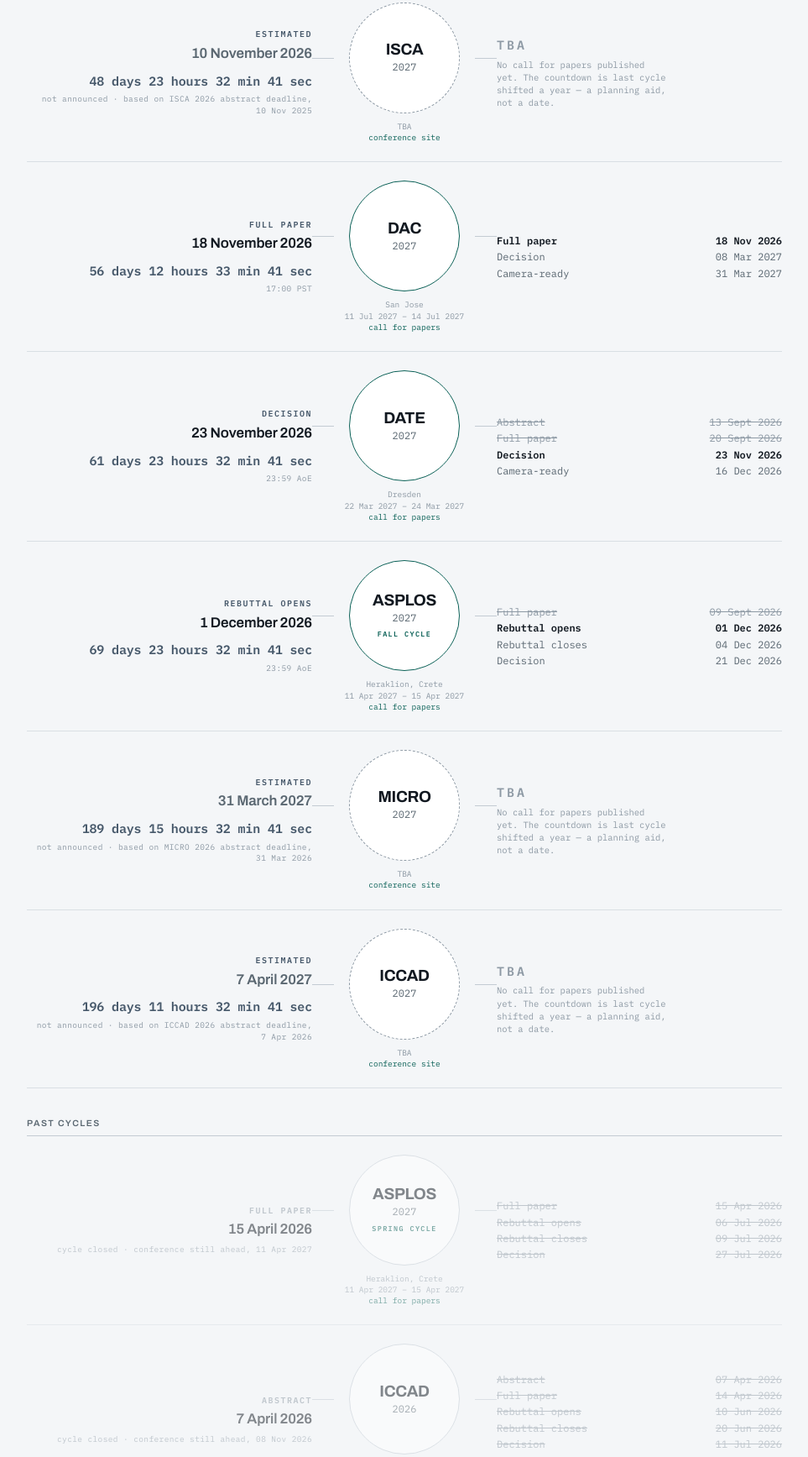
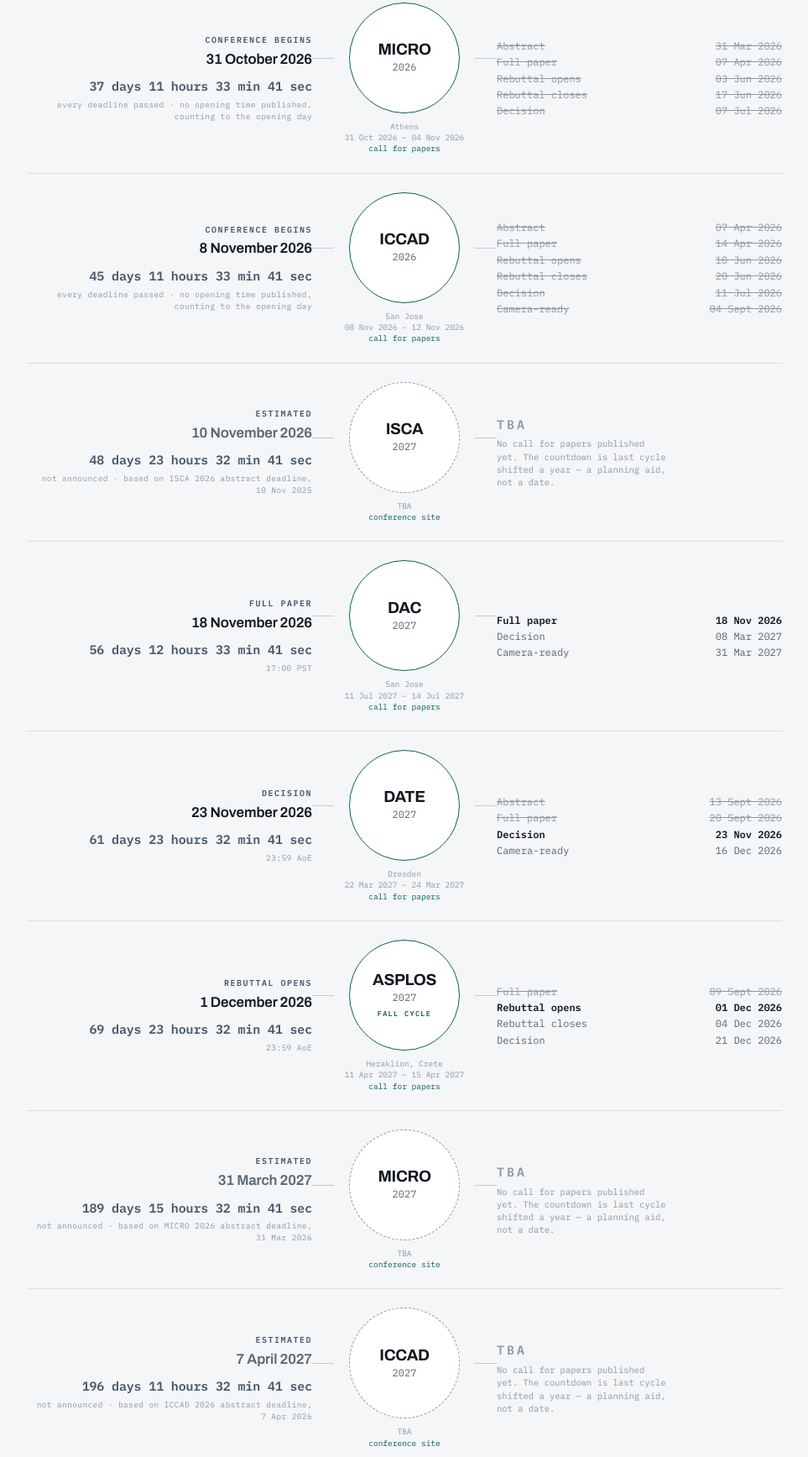
Before and after one commit to ahmetefe3423/conference-deadlines, a plain HTML site: page index.html in a window 1280 px wide. Shown: the part 334-2069 px from the top of the page at 84% size, without its empty margins (158-1121 px from the left). Drawn offline with Linux system fonts and the light colour scheme.

Commit message:
Count the conference itself as the cycle's last event
A cycle's final deadline is not its end. ICCAD 2026 and MICRO 2026 both sat
in Past cycles with their conferences still six weeks out, because the page
only ever counted down to deadlines.

When every deadline has elapsed the countdown now switches to the meeting
(Conference begins); while it is running the edition reads Under way and
sorts above everything still ahead; only when the last day ends does it move
to Past cycles. An entry with conferenceDates null is unaffected.

No venue publishes an opening clock time, so the counter runs to the start of
the opening day and the cycle closes at the end of the last day, both UTC,
and the note under the counter says so. The repaint signature now includes
both conference boundaries, or the page would sit through the transition.

```diff
--- a/index.html
+++ b/index.html
@@ -152,7 +152,9 @@
     Main-conference research tracks only. Every date read from the venue's own call for papers or
     HotCRP, then re-checked against the same source. Timezones are per-date — MICRO publishes EDT,
     not AoE. Where a venue publishes no clock time the counter runs to end of day and says so;
-    it is never invented. Closed cycles sort to the bottom. The countdown is timezone-independent —
+    it is never invented. The conference itself is the last event of a cycle, so an edition
+    keeps counting down after its final deadline; once the meeting ends the cycle sorts to
+    the bottom. The countdown is timezone-independent —
     a duration is the same everywhere, so the selector only changes which calendar date is printed.
     All deadlines live in
     <a href="https://github.com/ahmetefe3423/conference-deadlines/blob/main/data.json">data.json</a>.
@@ -251,6 +253,8 @@
     return d.timezone === null ? base : base - TZ[d.timezone]*3600000;
   };
   const noon = s => { const[y,m,d]=s.split("-").map(Number); return Date.UTC(y,m-1,d,12,0); };
+  const dayOpens  = s => { const[y,m,d]=s.split("-").map(Number); return Date.UTC(y,m-1,d,0,0); };
+  const dayCloses = s => { const[y,m,d]=s.split("-").map(Number); return Date.UTC(y,m-1,d,23,59); };
 
   const fmt   = (z,o) => new Intl.DateTimeFormat("en-GB",{timeZone:z,...o});
   const LONG  = {day:"numeric",month:"long",year:"numeric"};
@@ -285,34 +289,62 @@
     ...c,
     dl: c.deadlines.map(d=>({...d, at:instant(d)})).sort((a,b)=>a.at-b.at),
     cs: c.conferenceDates ? noon(c.conferenceDates[0]) : null,
-    ce: c.conferenceDates ? noon(c.conferenceDates[1]) : null
+    ce: c.conferenceDates ? noon(c.conferenceDates[1]) : null,
+    // The meeting itself is the last event in a cycle, not the camera-ready
+    // date. Without it an edition whose deadlines have all elapsed drops into
+    // "Past cycles" while the conference is still weeks away - ICCAD 2026 sat
+    // there with its own conference six weeks out. No venue publishes an
+    // opening clock time, so this counts to the start of the opening day and
+    // the cycle closes at the end of the last day.
+    opens:  c.conferenceDates ? dayOpens(c.conferenceDates[0])  : null,
+    closes: c.conferenceDates ? dayCloses(c.conferenceDates[1]) : null
   }));
-  const ALL = MODEL.flatMap(m=>m.dl);
+  // Repaint when any of these instants is crossed - the conference boundaries
+  // included, or the page would never notice the meeting starting or ending.
+  const ALL = MODEL.flatMap(m=>m.dl.map(d=>d.at)
+                                   .concat(m.opens===null ? [] : [m.opens, m.closes]));
 
   function paint(now){
-    const order = MODEL.map(m=>({m, nx:m.dl.find(d=>d.at>now) || null}))
-                       .sort((a,b)=>(a.nx?a.nx.at:Infinity)-(b.nx?b.nx.at:Infinity));
+    const order = MODEL.map(m=>{
+      const nx = m.dl.find(d=>d.at>now)
+              || (m.opens !== null && m.opens > now
+                    ? {label:"Conference begins", date:m.conferenceDates[0],
+                       timezone:null, at:m.opens, isConf:true}
+                    : null);
+      // Deadlines done, opening day reached, last day not yet over.
+      return {m, nx, running: !nx && m.closes !== null && m.closes > now};
+    });
+    // A conference happening right now outranks everything still ahead of it.
+    const rank = o => o.running ? -1 : (o.nx ? o.nx.at : Infinity);
+    order.sort((a,b)=>rank(a)-rank(b));
 
-    const render = ({m,nx}) => {
-      const left = nx
+    const render = ({m,nx,running}) => {
+      const left = running
+        ? '<div class="dl-kind" style="color:var(--crit)">Under way</div>'
+          + '<div class="dl-date">'+fmt("UTC",LONG).format(m.cs)+'</div>'
+          + '<div class="dl-note">the conference is running now, through '
+          +   fmt("UTC",SHORT).format(m.ce) + '</div>'
+        : nx
         ? '<div class="dl-kind" data-sev="'+nx.at+'">'
           +   (m.estimated ? "Estimated" : esc(nx.label)) + '</div>'
           + '<div class="dl-date">'+showLong(nx)+'</div>'
           + '<div class="dl-clock" data-at="'+nx.at+'"></div>'
           + '<div class="dl-note">'
           +   (m.estimated ? 'not announced \u00b7 based on ' + esc(m.estimatedFrom)
-                           : showNote(nx))
+                : nx.isConf ? 'every deadline passed \u00b7 no opening time published, '
+                              + 'counting to the opening day'
+                            : showNote(nx))
           + '</div>'
         // A finished cycle anchors on its FIRST deadline, not its last. The
         // closing camera-ready date carries no information you would compare
         // year to year; the submission deadline is the whole point of keeping
         // the cycle on the page.
+        // Reaching here means the conference itself is over too - while it is
+        // still ahead, the cycle counts down to it rather than closing.
         : '<div class="dl-kind" style="color:var(--ink-3)">'+esc(m.dl[0].label)+'</div>'
           + '<div class="dl-date">'+showLong(m.dl[0])+'</div>'
           + '<div class="dl-note">cycle closed'
-          +   (m.cs && m.cs > now
-                ? ' \u00b7 conference still ahead, ' + fmt("UTC",SHORT).format(m.cs)
-                : '')
+          +   (m.ce ? ' \u00b7 conference ended ' + fmt("UTC",SHORT).format(m.ce) : '')
           + '</div>';
 
       const sch = m.dl.map(d=>{
@@ -329,7 +361,7 @@
           + 'cycle shifted a year \u2014 a planning aid, not a date.</div>'
         : '<dl class="sch">'+sch+'</dl>';
 
-      return '<section class="band'+(nx?"":" closed")+(m.estimated?" est":"")+'">'
+      return '<section class="band'+((nx||running)?"":" closed")+(m.estimated?" est":"")+'">'
         + '<div class="left">'+left+'</div>'
         + '<div class="hub"><div class="disc">'
         +   '<span class="nm">'+esc(m.name)+'</span><span class="yr">'+esc(m.year)+'</span>'
@@ -342,10 +374,10 @@
         + '<div class="right">'+rightCol+'</div></section>';
     };
 
-    const live = order.filter(o=>o.nx);
+    const live = order.filter(o=>o.nx || o.running);
     // Most recently finished first, so the newest closed cycle sits at the top
     // of the past list rather than the bottom.
-    const past = order.filter(o=>!o.nx).sort((a,b)=>(b.m.ce||0) - (a.m.ce||0));
+    const past = order.filter(o=>!o.nx && !o.running).sort((a,b)=>(b.m.ce||0) - (a.m.ce||0));
     el("bands").innerHTML = live.map(render).join("");
     el("past").innerHTML  = past.map(render).join("");
     el("past-h").style.display = past.length ? "" : "none";
@@ -354,7 +386,7 @@
 
   function tick(){
     const now = Date.now();
-    const sig = ALL.map(d=>d.at>now?1:0).join("");
+    const sig = ALL.map(t=>t>now?1:0).join("");
     if (sig !== tick.s){ tick.s = sig; paint(now); }
     document.querySelectorAll(".dl-clock[data-at]").forEach(n=>{
       const ms = Number(n.dataset.at) - now;
```
Also changed, not shown: 2 other files.
